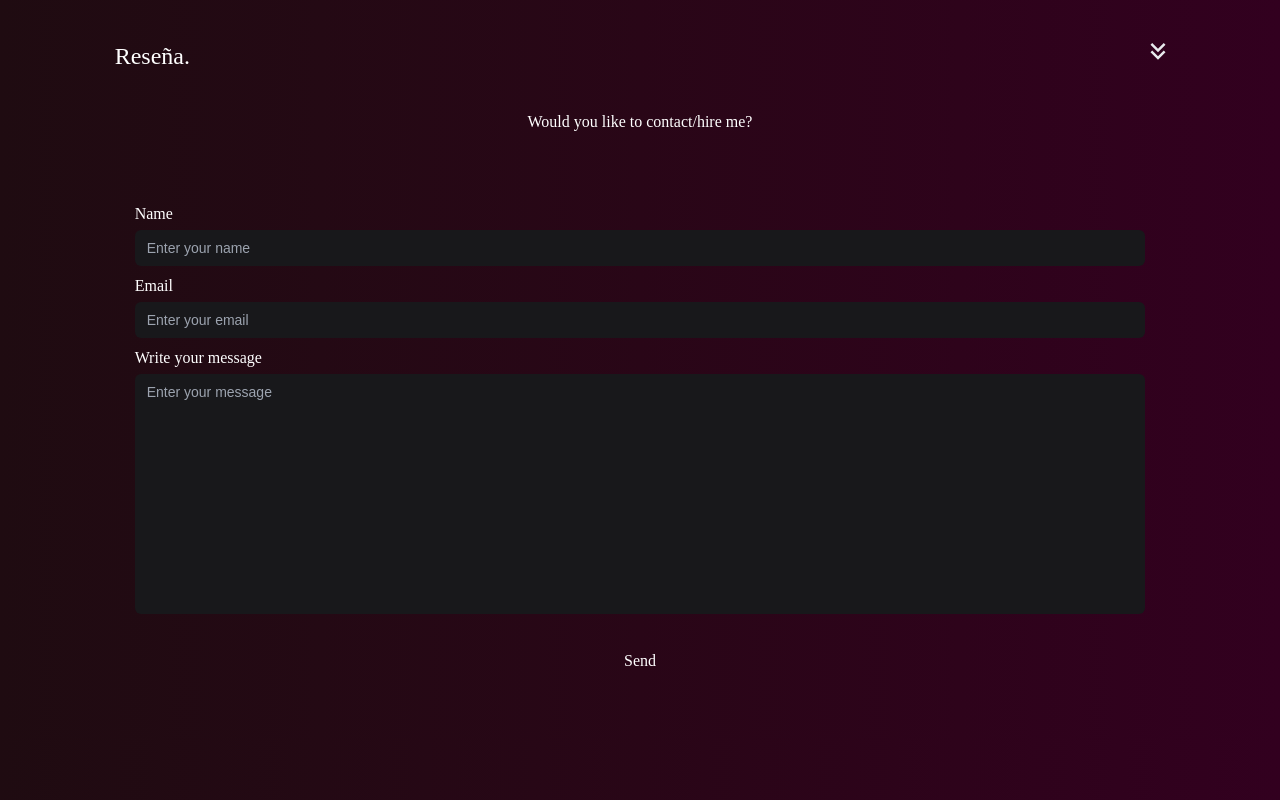
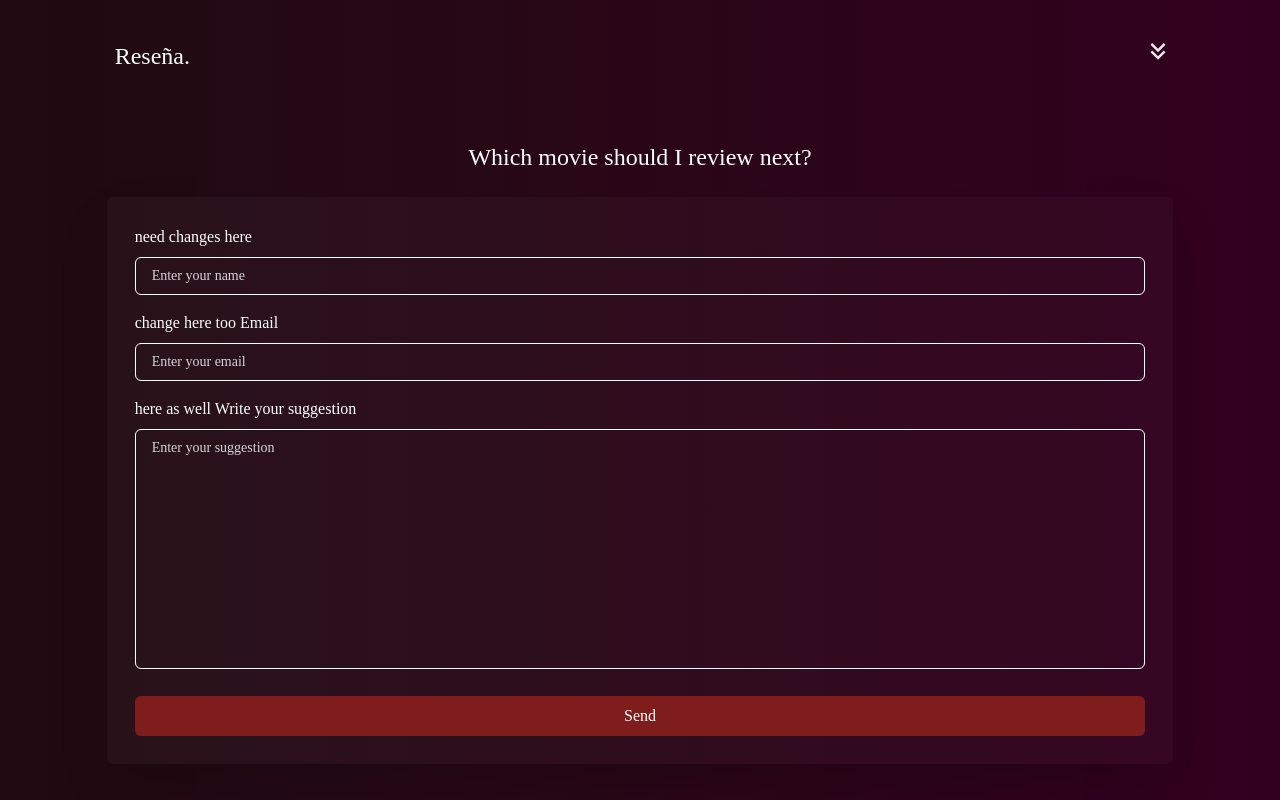
Before and after one commit to YedhuKrishna01/ReviewSite, a React (Vite) app in the folder client/: page /Contact in a window 1280 px wide. Built offline with nearby package versions, Linux system fonts and the light colour scheme.

Commit message:
contact page almost complete

```diff
--- a/client/src/components/HomeBody.jsx
+++ b/client/src/components/HomeBody.jsx
@@ -24,16 +24,14 @@ function HomeBody() {
         <div className="flex mt-3 gap-x-10">
           <button
             onClick={() => scrollToSection(movieSectionRef)}
-            className="rounded-md font-medium w-28 px-3 py-2"
-            style={{ backgroundColor: "#32001f" }}
+            className="rounded-md font-medium w-28 px-3 bg-red-900 py-2"
           >
             Movies
           </button>
 
           <Link
             to="/TVshows"
-            className="text-center rounded-md font-medium w-28 px-3 py-2"
-            style={{ backgroundColor: "#32001f" }}
+            className="text-center rounded-md font-medium bg-red-900 w-28 px-3 py-2"
           >
             Series
           </Link>
--- a/client/src/pages/Contacts/Contact.jsx
+++ b/client/src/pages/Contacts/Contact.jsx
@@ -43,67 +43,54 @@ function Contact() {
   return (
     <div>
       <Navbar />
-      <div className="grid outer grid-cols-12">
-        <div className="col-start-2 col-span-10 flex flex-col justify-center items-center h-full text-center font-audio tablet:text-3xl laptop:text-4xl text-white mt-5">
-          <div>Would you like to contact/hire me?</div>
-          <section className="flex shadowsLg mb-10 mt-10 rounded-md w-full tablet:w-5/6 laptop:w-8/12 desktop:w-6/12 laptop:p-14 tablet:mt-14 h-auto p-7">
+      <div className="grid h-[87vh] grid-cols-12">
+        <div className="col-start-2 col-span-10 flex flex-col justify-center items-center text-center text-white pt-12">
+          <div className="text-2xl">Which movie should I review next?</div>
+          <section className="flex homeIntro mt-6 rounded-md w-full h-auto p-7">
             <form
               onSubmit={onSubmit}
-              className="flex flex-col text-left space-y-2 tablet:space-y-6 desktop:space-y-3 w-full"
+              className="flex flex-col text-left space-y-4 w-full"
             >
               <div>
-                <label
-                  className="tablet:text-2xl laptop:text-3xl desktop:text-xl"
-                  htmlFor="name"
-                >
-                  Name
-                </label>
+                <label htmlFor="name">need changes here</label>
                 <br />
                 <input
                   type="text"
                   id="name"
                   name="name"
-                  className="p-2 rounded-md mt-1 bg-zinc-900 font-mont text-sm tablet:text-xl laptop:text-2xl placeholder:pl-1 placeholder:text-sm placeholder:font-mont tablet:placeholder:text-lg laptop:placeholder:text-2xl tablet:mt-3 laptop:mt-5 desktop:mt-2 desktop:placeholder:text-xl desktop:text-xl w-full"
+                  className="rounded-md w-full bg-transparent border-[1px] border-white p-2 placeholder:text-sm placeholder:pl-2 placeholder:text-zinc-300 text-sm mt-2"
                   placeholder="Enter your name"
                   required
                 />
               </div>
               <div>
-                <label
-                  className="tablet:text-2xl laptop:text-3xl desktop:text-xl"
-                  htmlFor="email"
-                >
-                  Email
-                </label>
+                <label htmlFor="email">change here too Email</label>
                 <br />
                 <input
                   type="email"
                   id="email"
                   name="email"
-                  className="p-2 rounded-md mt-1  bg-zinc-900 font-mont text-sm tablet:text-xl laptop:text-2xl placeholder:pl-1 placeholder:text-sm placeholder:font-mont tablet:placeholder:text-lg laptop:placeholder:text-2xl tablet:mt-3 laptop:mt-5 desktop:mt-2 desktop:placeholder:text-xl desktop:text-xl w-full"
+                  className="rounded-md w-full bg-transparent border-[1px] border-white p-2 placeholder:text-sm placeholder:pl-2 placeholder:text-zinc-300 text-sm mt-2"
                   placeholder="Enter your email"
                   required
                 />
               </div>
               <div>
-                <label
-                  className="tablet:text-2xl laptop:text-3xl desktop:text-xl"
-                  htmlFor="message"
-                >
-                  Write your message
+                <label htmlFor="message">
+                  here as well Write your suggestion
                 </label>
                 <br />
                 <textarea
                   id="message"
                   name="message"
-                  className="p-2 rounded-md mt-1 h-[30vh] resize-none bg-zinc-900 text-sm tablet:text-xl laptop:text-2xl font-mont placeholder:pl-1 placeholder:text-sm placeholder:font-mont tablet:placeholder:text-lg laptop:placeholder:text-2xl tablet:mt-3 laptop:mt-5 desktop:mt-2 desktop:placeholder:text-xl desktop:text-xl w-full"
-                  placeholder="Enter your message"
+                  className="rounded-md h-[30vh] resize-none w-full bg-transparent border-[1px] border-white p-2 placeholder:text-sm placeholder:pl-2 placeholder:text-zinc-300 text-sm mt-2"
+                  placeholder="Enter your suggestion"
                   required
                 ></textarea>
                 <br />
                 <button
                   type="submit"
-                  className="mt-5 cursor-pointer tablet:text-2xl desktop:text-xl w-full bg-red text-white rounded-md  py-2 px-4"
+                  className="mt-5 cursor-pointer w-full bg-red-900 text-white rounded-md  py-2 px-4"
                 >
                   Send
                 </button>
```
